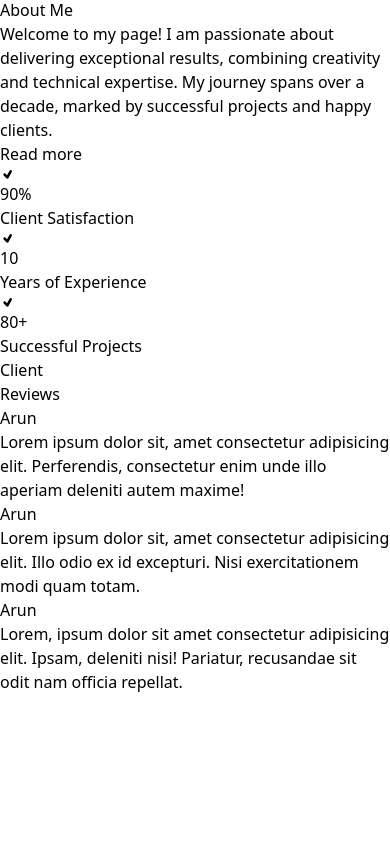
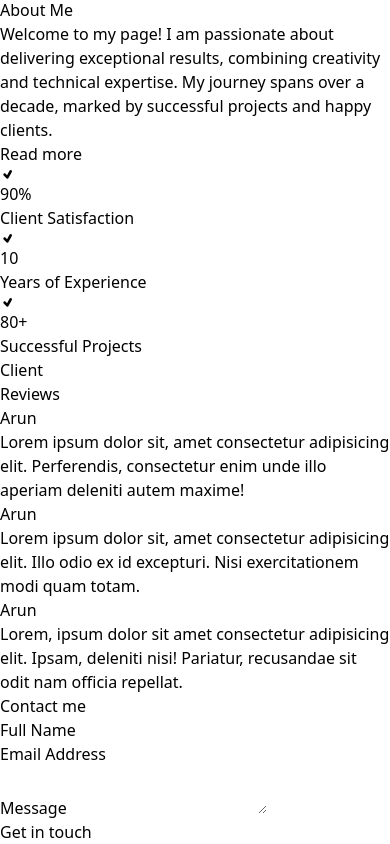
Before and after one commit to arun-kunwar/portfolio, a React (Vite) app: page / in a window 390 px wide. Shown: the part 1917-2761 px from the top of the page. Before the commit the page ends 2611 px from the top, so only its background shows below. Built offline with nearby package versions, Linux system fonts and the light colour scheme.

Commit message:
contact only for phone

```diff
--- a/src/App.tsx
+++ b/src/App.tsx
@@ -2,6 +2,7 @@ import Nav from "./componets/Nav"
 import Home from "./componets/Home"
 import About from "./componets/About"
 import Portfolio from "./componets/Portfolio"
+import Contact from "./componets/Contact"
 
 
 function App() {
@@ -11,6 +12,7 @@ function App() {
       <Home/>
       <About/>
       <Portfolio/>
+      <Contact/>
     </div>
   )
 }
--- /dev/null
+++ b/src/componets/Contact.tsx
@@ -0,0 +1,52 @@
+export default function Contact() {
+  return (
+    <section className="bg-white py-16">
+      <div className=" bg-gray-600 h-[55vh] md:py-[15%]  md:w-[75%] mx-auto shadow-md rounded-lg ">
+        <div className="">
+          <form action="">
+            <div>
+                 <h1 className="uppercase text-2xl font-bold text-white pt-5 pl-3"> Contact me</h1>
+            </div>
+            <div className=" pt-8 pl-4">
+              <label htmlFor="Full Name" className="block text-sm text-white">
+                Full Name
+              </label>
+              <input
+                type="text"
+                id="name"
+                name="name"
+                className="border-gray-300 bg-gray-600 border-b-2 w-[65%] text-white focus:outline-none "
+                required
+              />
+            </div>
+            <div className=" pt-8 pl-4">
+              <label htmlFor="email" className="block text-sm text-white">
+                Email Address
+              </label>
+              <input
+                type="email"
+                id="email"
+                name="email"
+                className="border-gray-300 bg-gray-600 border-b-2 w-[65%]  text-white focus:outline-none "
+                required
+              />
+            </div>
+            <div className="pt-8 pl-4">
+              <label htmlFor="message" className="block text-sm text-white">
+                Message
+              </label>
+              <textarea
+                name="message"
+                id="message"
+                className="border-gray-300 bg-gray-600 border-b-2 w-[65%]  py-2 text-white rounded-sm focus:outline-none"
+              ></textarea>
+            </div>
+            <div>
+             <button className=" mt-10 ml-3 text-black border rounded-2xl px-6 py-3 bg-white hover:bg-gray-500 ">Get in touch</button>
+            </div>
+          </form>
+        </div>
+      </div>
+    </section>
+  );
+}
--- a/src/componets/Nav.tsx
+++ b/src/componets/Nav.tsx
@@ -4,17 +4,24 @@ import { IoMdMenu } from "react-icons/io";
 import { RxCross2 } from "react-icons/rx";
 function Nav() {
   const [isOpen, setIsOpen] = useState(false);
+  const menuItems=[
+    {title: "Home"  },
+    {title: "About" },
+    {title: "Contact" },
+    {title: "Blog" },
+    {title: "Help"  }
+  ]
   return (
     <>
       <div className="flex justify-between items-center h-20  mx-auto px-4">
         <img src={Logo} alt="Logo" className="size-12  " />
 
         <ul className="hidden md:flex  pr-32 ">
-          <li className="p-5 font-bold hover:text-blue-400">Home</li>
-          <li className="p-5 font-bold hover:text-blue-400">About</li>
-          <li className="p-5 font-bold hover:text-blue-400">Contact</li>
-          <li className="p-5 font-bold hover:text-blue-400">Blog</li>
-          <li className="p-5 font-bold hover:text-blue-400">Help</li>
+          {menuItems.map((item,index)=>(
+            <li key={index} className="p-5 hover:text-blue-400">{item.title}</li>
+          ))}
+
+
         </ul>
         <div className="md:hidden z-10" onClick={() => setIsOpen(!isOpen)}>
           {isOpen ? (
@@ -36,19 +43,12 @@ function Nav() {
             className="size-12 absolute mt-8 ml-3"
           />
           <ul className="pt-24 uppercase">
-            <li className="p-4 border-b border-gray-300  hover:text-blue-400">
-              Home
-            </li>
-            <li className="p-4 border-b border-gray-300 hover:text-blue-400">
-              About
-            </li>
-            <li className="p-4 border-b border-gray-300 hover:text-blue-400">
-              Contact
-            </li>
-            <li className="p-4 border-b border-gray-300 hover:text-blue-400">
-              Blog
-            </li>
-            <li className="p-4  hover:text-blue-400">Help</li>
+            { menuItems.map((items,index)=>(
+              <li key={index} className="p-4 border-b border-gray-300 hover:text-blue-400">
+                {items.title}
+              </li>
+            ))}
+
           </ul>
         </div>
       </div>
```
